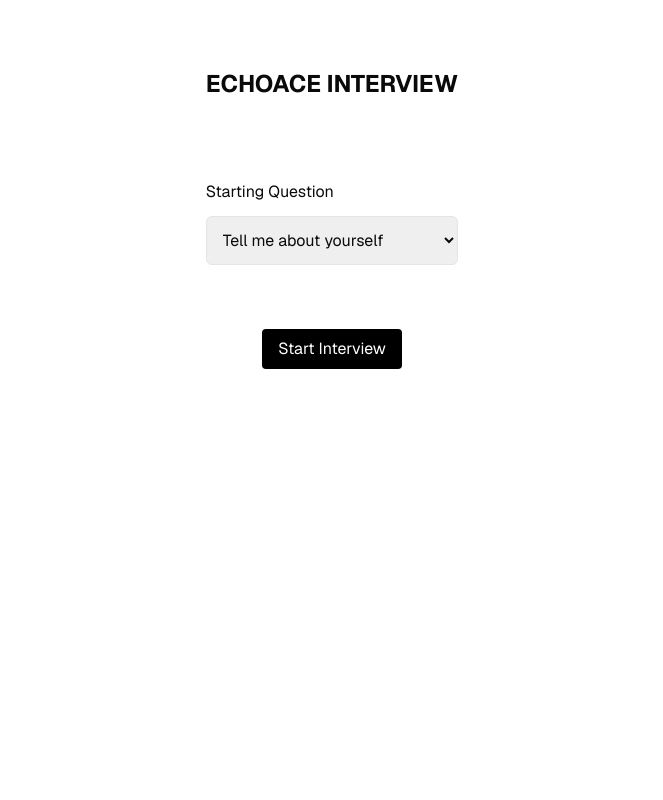
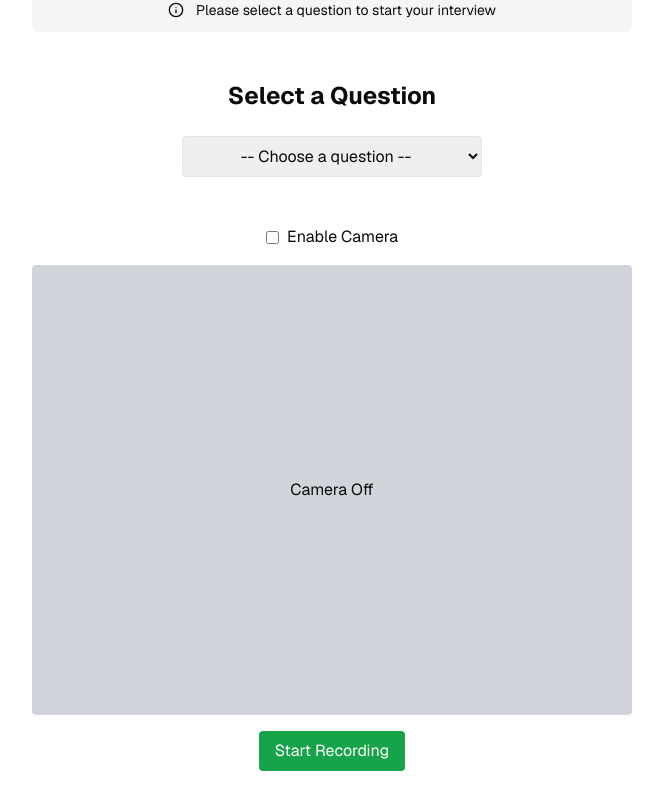
Before and after one commit to ASCEND-EchoAce/echoace-fullstack, a Next.js app in the folder frontend/: page /interview in a window 1280 px wide. Shown: the part 200-1000 px from the top of the page, without its empty margins (308-971 px from the left). Built offline with nearby package versions, Linux system fonts and the light colour scheme.

Commit message:
added changes to fix conflict merges

```diff
--- a/frontend/app/home/page.tsx
+++ b/frontend/app/home/page.tsx
@@ -27,7 +27,7 @@
                         <button className="bg-black hover:bg-gray-400 font-bold text-white py-3 px-14 rounded-3xl mt-24 max-w-4xl mx-auto">Learn about our AI interviewer</button>
                     </div>
                     <div className="bg-white border border-2 border-black rounded-3xl p-6 flex-1 flex flex-col">
-                        <h1 className="font-bold text-center mt-3">Build a Better Resume</h1>
+                        <h2 className="font-bold text-center mt-3">Build a Better Resume</h2>
                         <p className="mt-6">Our model builds upon your resume. Editing it's content based on industry you wish to go in.</p>
                         <button className="bg-black hover:bg-gray-400 font-bold text-white py-3 px-14 rounded-3xl mt-24 max-w-4xl mx-auto">See the resume builder at work</button>
                     </div>
--- a/frontend/app/interview/page.tsx
+++ b/frontend/app/interview/page.tsx
@@ -1,43 +1,81 @@
-'use client';
+"use client";
 
-import { Label } from '@radix-ui/react-dropdown-menu';
-import AudioRecorder from '../../components/interview/AudioRecorder';
-import { useState } from 'react';
+import { createClient } from '@/utils/supabase/server';
+import { InfoIcon } from 'lucide-react';
+import { redirect } from 'next/navigation';
+import { endInterviewAction } from '@/app/actions';
+import { useState, useRef, useEffect } from 'react';
+import AudioRecorder from '@/components/interview/AudioRecorder';
 
-const options = ['Tell me about yourself', 'Why LinkedIn?', 'Tell me about a time...'];
+export default function ProtectedPage() {
+  const [cameraEnabled, setCameraEnabled] = useState(false);
+  const [selectedQuestion, setSelectedQuestion] = useState("");
+  const videoRef = useRef<HTMLVideoElement | null>(null);
 
-export default function InterviewPage() {
-  const [interviewStatus, setInterviewStatus] = useState<'pre' | 'during'>('pre');
-  const [question, setQuestion] = useState('');
+  useEffect(() => {
+    if (cameraEnabled) {
+      navigator.mediaDevices.getUserMedia({ video: true })
+        .then(stream => {
+          if (videoRef.current) {
+            videoRef.current.srcObject = stream;
+          }
+        })
+        .catch(error => console.error("Error accessing camera:", error));
+    } else {
+      if (videoRef.current && videoRef.current.srcObject) {
+        (videoRef.current.srcObject as MediaStream).getTracks().forEach(track => track.stop());
+      }
+    }
+  }, [cameraEnabled]);
 
-  if (interviewStatus === 'during') {
-    return <AudioRecorder question={question} />;
-  }
+  const handleSubmitQuestion = async () => {
+    try {
+      const response = await fetch("http://localhost:8080/submit-question", {
+        method: "POST",
+        headers: {
+          "Content-Type": "application/json",
+        },
+        body: JSON.stringify({ question: selectedQuestion }),
+      });
+      if (!response.ok) {
+        throw new Error("Failed to submit question");
+      }
+      console.log("Question submitted successfully");
+    } catch (error) {
+      console.error("Error submitting question:", error);
+    }
+  };
 
   return (
-    <div className="flex-1 w-full flex flex-col gap-12">
-      <div className="flex flex-col mt-20 gap-2 items-start">
-        <h2 className="font-bold text-2xl mb-4">ECHOACE INTERVIEW</h2>
+    <div className="flex-1 w-full flex flex-col gap-12 items-center">
+      <div className="w-full text-center">
+        <div className="bg-accent text-sm p-3 px-5 rounded-md text-foreground flex gap-3 items-center justify-center">
+          <InfoIcon size="16" strokeWidth={2} />
+          Please select a question to start your interview
+        </div>
       </div>
-      <div className="flex flex-col mt-4">
-        <Label>Starting Question</Label>
+      <div className="flex flex-col gap-2 items-center w-full">
+        <h2 className="font-bold text-2xl mb-4">Select a Question</h2>
         <select
-          name="current-status"
-          className="border rounded-md p-3 mt-3"
-          onChange={(e) => setQuestion(e.target.value)}
-          required
+          className="p-2 border rounded w-1/2 text-center"
+          value={selectedQuestion}
+          onChange={(e) => setSelectedQuestion(e.target.value)}
         >
-          {options.map((option) => (
-            <option value={option}>{option}</option>
-          ))}
+          <option value="">-- Choose a question --</option>
+          <option value="Tell me about yourself">Tell me about yourself</option>
+          <option value="What are your strengths?">What are your strengths?</option>
+          <option value="Describe a challenge you faced">Describe a challenge you faced</option>
         </select>
       </div>
-      <div className="flex justify-center gap-4 mt-4">
-        <form action={() => setInterviewStatus('during')}>
-          <button type="submit" className="bg-black text-white py-2 px-4 rounded">
-            Start Interview
-          </button>
-        </form>
+      <div className="flex flex-col items-center gap-4">
+        <label className="flex items-center gap-2">
+          <input type="checkbox" checked={cameraEnabled} onChange={() => setCameraEnabled(!cameraEnabled)} />
+          Enable Camera
+        </label>
+        <div className="w-[600px] h-[450px] bg-gray-300 flex items-center justify-center rounded overflow-hidden">
+          {cameraEnabled ? <video ref={videoRef} autoPlay className="w-full h-full" /> : <span>Camera Off</span>}
+        </div>
+        <AudioRecorder selectedQuestion={selectedQuestion} />
       </div>
     </div>
   );
--- a/frontend/app/userform/page.tsx
+++ b/frontend/app/userform/page.tsx
@@ -1,8 +1,9 @@
 'use client';
 
-import { createClient } from '@/utils/supabase/client';
-import { useEffect, useState } from 'react';
+
 import SurveyForm from '@/components/SurveyForm';
+import { useTheme } from 'next-themes';
+
 
 export default function Page() {
   // const [notes, setNotes] = useState<any[] | null>(null);
@@ -17,12 +18,19 @@
   //   }, []);
   // If we want to actually use sql and tables (backend?)
 
+  const{theme} = useTheme();
+
+  let titleStyle: React.CSSProperties;
+  if (theme === 'dark') titleStyle = { fontSize: '3rem', textAlign: 'center', color: '#fff', marginBottom: '20px' };
+   else {
+    titleStyle = { fontSize: '3rem',textAlign: 'center', color: '#000', marginBottom: '20px' }
+   }
   return (
     <div>
-      {/* <h1 style={{ fontSize: '3rem', textAlign: 'center', color: '#fff', marginBottom: '20px' }}>
+      <h1 style={titleStyle}>
         Opening Survey
       </h1>
-      <p></p> */}
+      <p></p>
 
       <SurveyForm />
 
--- a/frontend/components/interview/AudioRecorder.tsx
+++ b/frontend/components/interview/AudioRecorder.tsx
@@ -1,104 +1,173 @@
-'use client';
+// 'use client';
 
-import { Button } from '../ui/button';
-import { useEffect, useRef, useState } from 'react';
-import { useRouter } from 'next/navigation';
+// import { Button } from '../ui/button';
+// import { useEffect, useRef, useState } from 'react';
+
+// const AudioRecorder: React.FC<{ question: string }> = ({ question }) => {
+//   const [isRecording, setIsRecording] = useState(false);
+//   const [mediaRecorder, setMediaRecorder] = useState<MediaRecorder | undefined>();
+//   const [audioURL, setAudioURL] = useState<string>('');
+//   const videoRef = useRef<HTMLVideoElement>(null);
+
+//   useEffect(() => {
+//     const startVideo = async () => {
+//       try {
+//         const stream = await navigator.mediaDevices.getUserMedia({
+//           video: true
+//         });
+//         if (videoRef.current) {
+//           videoRef.current.srcObject = stream;
+//         }
+//       } catch (err) {
+//         console.error('Error accessing webcam: ', err);
+//       }
+//     };
+
+//     startVideo();
+
+//     return () => {
+//       if (videoRef.current && videoRef.current.srcObject) {
+//         const stream = videoRef.current.srcObject as MediaStream;
+//         stream.getTracks().forEach((track) => track.stop());
+//       }
+//     };
+//   }, []);
+
+//   const handleStartRecording = async () => {
+//     try {
+//       const stream = await navigator.mediaDevices.getUserMedia({ audio: true });
+//       const recorder = new MediaRecorder(stream);
+//       const audioChunks: Blob[] = [];
+
+//       recorder.ondataavailable = (event) => {
+//         audioChunks.push(event.data);
+//       };
+
+//       recorder.onstop = async () => {
+//         const audioBlob = new Blob(audioChunks, { type: 'audio/wav' });
+//         const formData = new FormData();
+//         formData.append('audio', audioBlob);
+
+//         // make http request
+//       };
+
+//       recorder.start();
+//       setMediaRecorder(recorder);
+//       setIsRecording(true);
+//     } catch (error) {
+//       console.error('Error accessing microphone:', error);
+//       alert('Error: Could not access microphone.');
+//     }
+//   };
+
+//   const handleStopRecording = () => {
+//     if (mediaRecorder) {
+//       mediaRecorder.stop();
+//       setIsRecording(false);
+//     }
+//   };
+
+//   return (
+//     <div className="h-full flex flex-col gap-4 justify-center items-center">
+//       <h1 className="text-3xl">{question}</h1>
+//       <video
+//         ref={videoRef}
+//         autoPlay
+//         muted
+//         width="640"
+//         height="480"
+//         style={{ border: '1px solid black' }}
+//       />
+//       <Button onClick={isRecording ? handleStopRecording : handleStartRecording}>
+//         {isRecording ? 'Stop' : 'Start'}
+//       </Button>
+//     </div>
+//   );
+// };
+
+// export default AudioRecorder;
 
 
-const AudioRecorder: React.FC<{ question: string }> = ({ question }) => {
-  const router = useRouter();
+import { useState } from "react";
+import Recorder from 'recorder-js';
+
+export default function AudioRecorder({ selectedQuestion }: { selectedQuestion: string }) {
   const [isRecording, setIsRecording] = useState(false);
-  const [hasRecorded, setHasRecorded] = useState(false);
-  const [mediaRecorder, setMediaRecorder] = useState<MediaRecorder | undefined>();
-  const [audioURL, setAudioURL] = useState<string>('');
-  const videoRef = useRef<HTMLVideoElement>(null);
-
-
-  useEffect(() => {
-    const startVideo = async () => {
-      try {
-        const stream = await navigator.mediaDevices.getUserMedia({
-          video: true
-        });
-        if (videoRef.current) {
-          videoRef.current.srcObject = stream;
-        }
-      } catch (err) {
-        console.error('Error accessing webcam: ', err);
-      }
-    };
-
-    startVideo();
-
-    return () => {
-      if (videoRef.current && videoRef.current.srcObject) {
-        const stream = videoRef.current.srcObject as MediaStream;
-        stream.getTracks().forEach((track) => track.stop());
-      }
-    };
-  }, []);
+  const [transcription, setTranscription] = useState("");
+  const [evaluation, setEvaluation] = useState("");
+  const [recorder, setRecorder] = useState<Recorder | null>(null);
 
   const handleStartRecording = async () => {
     try {
       const stream = await navigator.mediaDevices.getUserMedia({ audio: true });
-      const recorder = new MediaRecorder(stream);
-      const audioChunks: Blob[] = [];
-
-      recorder.ondataavailable = (event) => {
-        audioChunks.push(event.data);
-      };
-
-      recorder.onstop = async () => {
-        const audioBlob = new Blob(audioChunks, { type: 'audio/wav' });
-        const formData = new FormData();
-        formData.append('audio', audioBlob);
-
-        // make http request
-      };
-
-      recorder.start();
-      setMediaRecorder(recorder);
+      const newRecorder = new Recorder(new AudioContext());
+      await newRecorder.init(stream);
+      setRecorder(newRecorder);
+      newRecorder.start();
       setIsRecording(true);
     } catch (error) {
-      console.error('Error accessing microphone:', error);
-      alert('Error: Could not access microphone.');
+      console.error("❌ Error accessing microphone:", error);
+      alert("Error: Could not access microphone.");
     }
   };
 
-  const handleStopRecording = () => {
-    if (mediaRecorder) {
-      mediaRecorder.stop();
+  const handleStopRecording = async () => {
+    if (recorder) {
+      const { blob } = await recorder.stop();
       setIsRecording(false);
-      setHasRecorded(true);
+
+      const audioBlob = new Blob([blob], { type: 'audio/wav' });
+
+      const formData = new FormData();
+      formData.append("audio", audioBlob, "recording.wav"); // Set filename to .wav
+      formData.append("question", selectedQuestion);
+
+      try {
+        // Ensure server is configured to accept multipart/form-data
+        const response = await fetch("http://localhost:8080/process-audio", {
+          method: "POST",
+          body: formData,
+          headers: {
+            // No need to set Content-Type explicitly for FormData, browser handles this
+          },
+        });
+
+        if (!response.ok) {
+          throw new Error("Server responded with an error.");
+        }
+
+        const jsonResponse = await response.json();
+        console.log("✅ Server JSON response:", jsonResponse);
+
+        setTranscription(jsonResponse.transcription);
+        setEvaluation(jsonResponse.evaluation);
+      } catch (error) {
+        console.error("❌ Error fetching server response:", error);
+        setTranscription("Error: Could not process audio.");
+      }
     }
   };
 
-  const handleViewFeedback = () => {
-    router.push('/interview/post-interview');
-  };
-
   return (
-    <div className="h-full flex flex-col gap-4 justify-center items-center">
-      <h1 className="text-3xl">{question}</h1>
-      <video
-        ref={videoRef}
-        autoPlay
-        muted
-        width="640"
-        height="480"
-        style={{ border: '1px solid black' }}
-      />
-      {hasRecorded ? (
-        <Button onClick={handleViewFeedback}>
-          View Feedback
-        </Button>
-      ) : (
-        <Button onClick={isRecording ? handleStopRecording : handleStartRecording}>
-          {isRecording ? 'Stop' : 'Start'}
-        </Button>
+    <div className="flex flex-col items-center gap-4">
+      <button
+        onClick={isRecording ? handleStopRecording : handleStartRecording}
+        className={`py-2 px-4 rounded ${isRecording ? "bg-red-600" : "bg-green-600"} text-white`}
+      >
+        {isRecording ? "Stop Recording" : "Start Recording"}
+      </button>
+      {transcription && (
+        <div className="mt-4 p-4 bg-gray-200 rounded text-black">
+          <strong>Transcription:</strong>
+          <p dangerouslySetInnerHTML={{ __html: transcription }} />
+        </div>
+      )}
+      {evaluation && (
+        <div className="mt-4 p-4 bg-gray-200 rounded text-black">
+          <strong>Evaluation:</strong>
+          <p dangerouslySetInnerHTML={{ __html: evaluation }} />
+        </div>
       )}
     </div>
   );
-};
-
-export default AudioRecorder;
+}
--- a/package.json
+++ b/package.json
@@ -11,11 +11,14 @@
     "format": "prettier -w ./"
   },
   "devDependencies": {
+    "@types/recorder-js": "^1.0.4",
     "eslint": "^8.48.0",
     "prettier": "^3.4.2"
   },
   "dependencies": {
+    "concurrently": "^9.1.2",
     "next": "^15.1.6",
+    "recorder-js": "^1.0.7",
     "survey-core": "^1.12.20",
     "survey-react-ui": "^1.12.20"
   }
```
Also changed, not shown: 2 other files (tests, documents, lock files or other folders).
